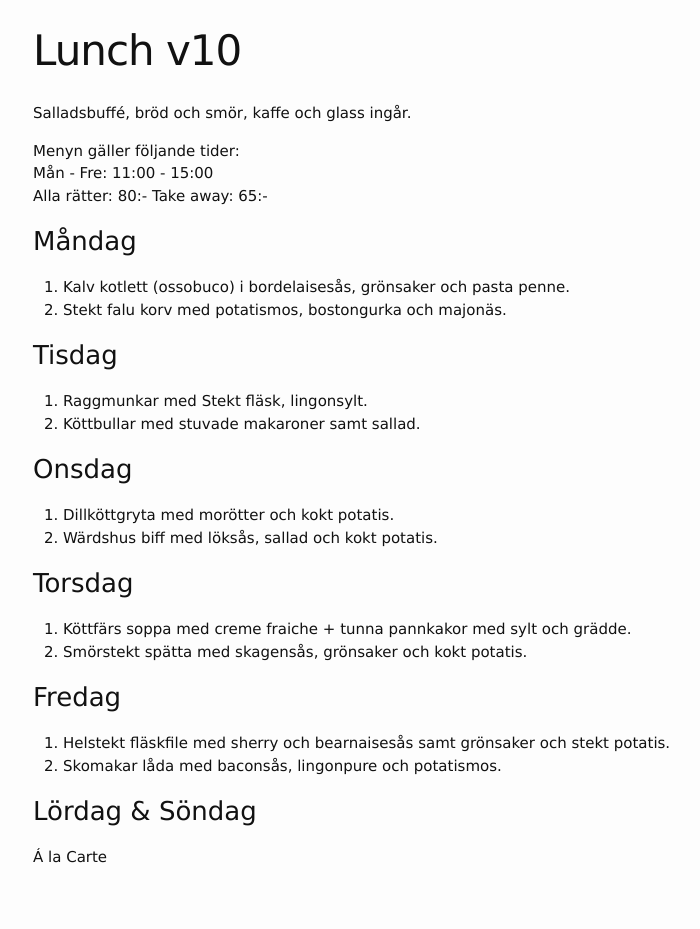
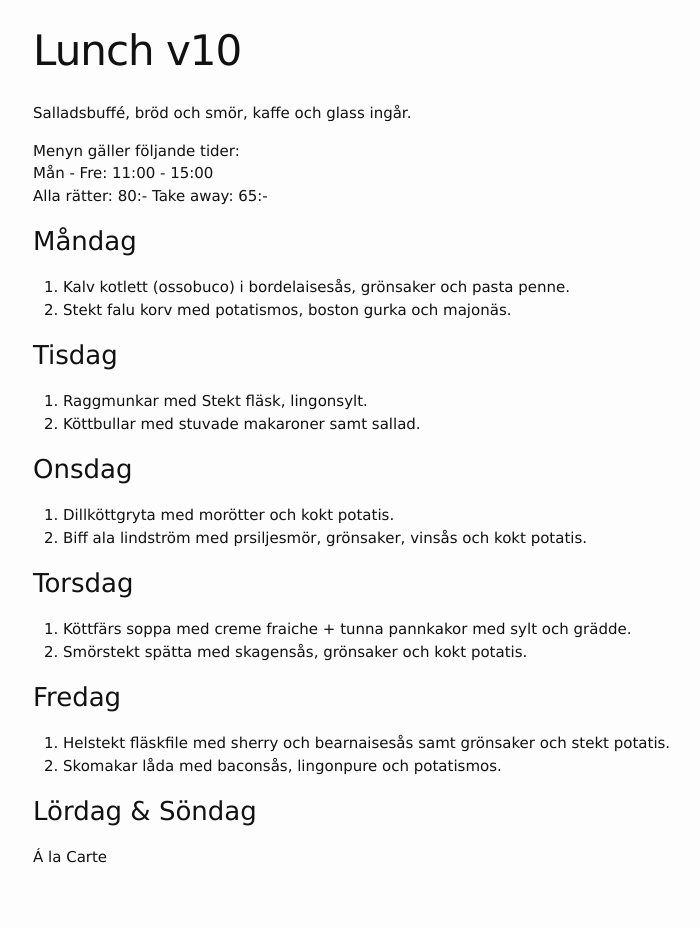
Before and after one commit to FarInn62/farinn62.github.io, a Jekyll site: the page built from lunch.md, in a window 1280 px wide. Shown: the whole page, without its empty margins (237-937 px from the left). Built offline with Jekyll 4.4.1, drawn with Linux system fonts in a browser that asks for light colours.

Commit message:
Update lunch.md

```diff
--- a/lunch.md
+++ b/lunch.md
@@ -13,7 +13,7 @@ Alla rätter: 80:- Take away: 65:-
 ### Måndag
 
 1. Kalv kotlett (ossobuco) i bordelaisesås, grönsaker och pasta penne.
-2. Stekt falu korv med potatismos, bostongurka och majonäs.
+2. Stekt falu korv med potatismos, boston gurka och majonäs.
 
 ### Tisdag
 
@@ -23,7 +23,7 @@ Alla rätter: 80:- Take away: 65:-
 ### Onsdag
 
 1. Dillköttgryta med morötter och kokt potatis.
-2. Wärdshus biff med löksås, sallad och kokt potatis.
+2. Biff ala lindström med prsiljesmör, grönsaker, vinsås och kokt potatis.
 
 ### Torsdag
 
```
